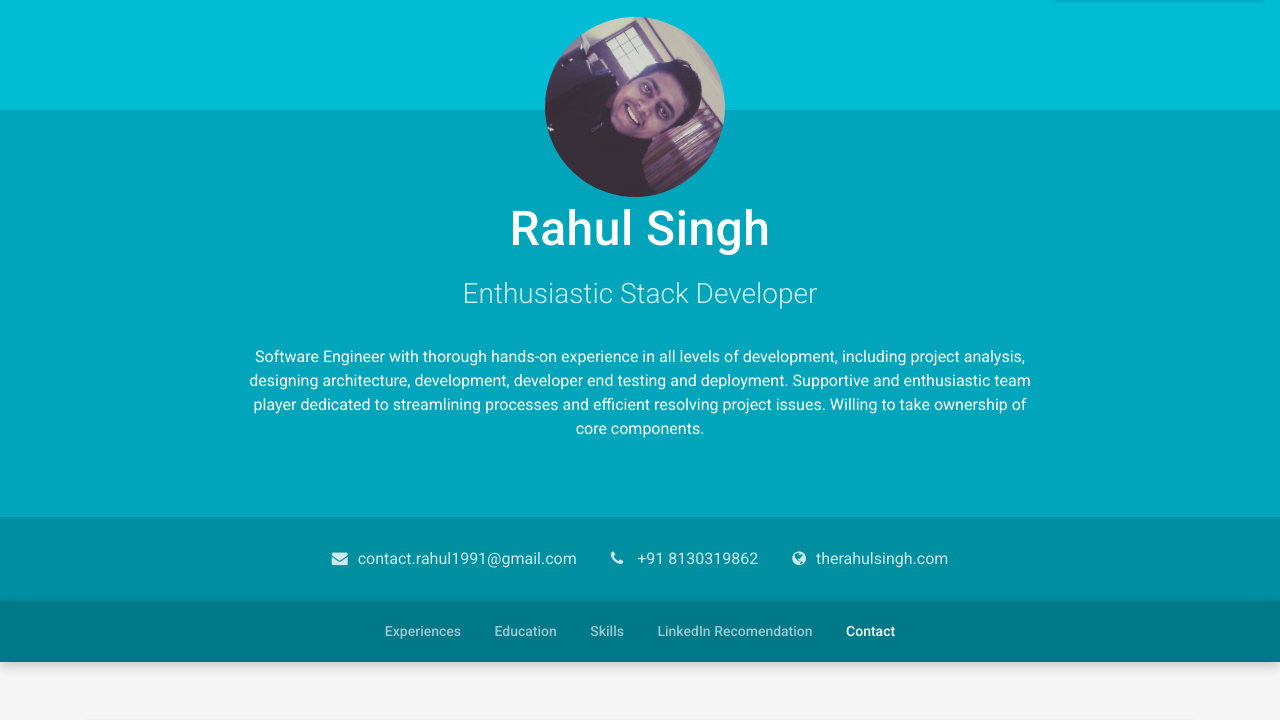
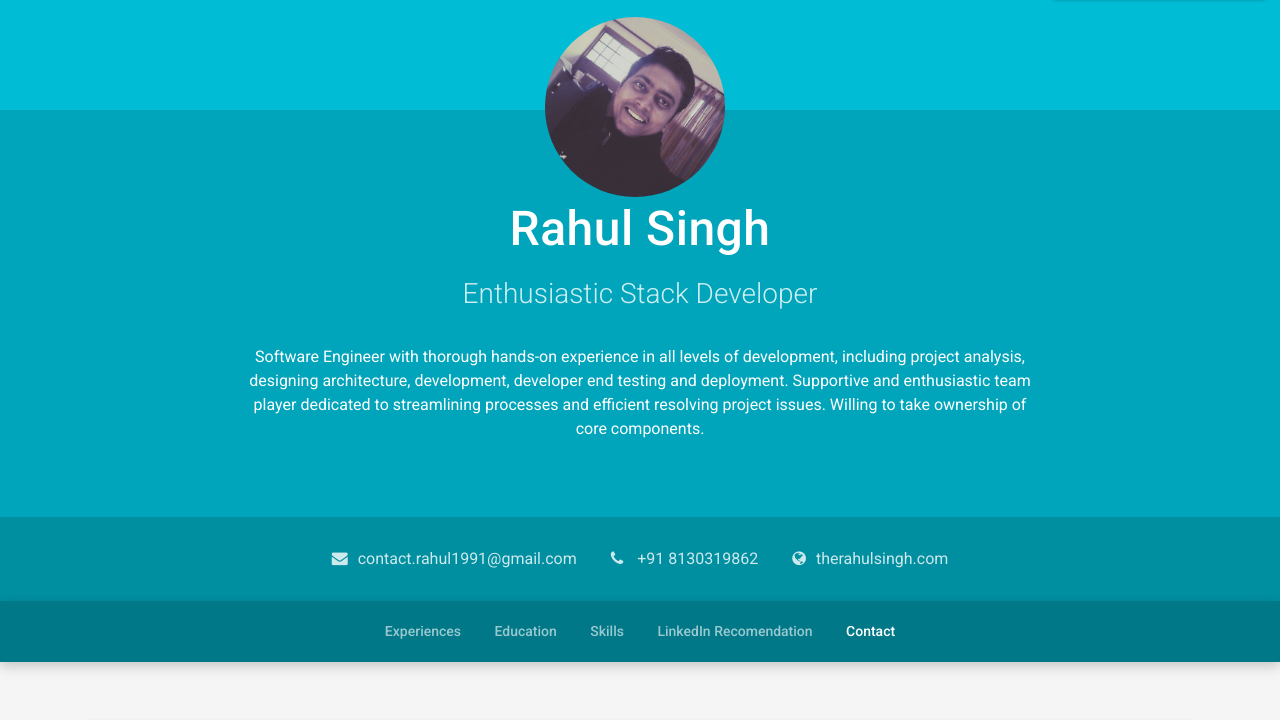
Before and after one commit to hellorahulsingh/hellorahulsingh.github.io, a plain HTML site: page index.html in a window 1280 px wide. Shown: the part 57-777 px from the top of the page. Drawn offline with Linux system fonts and the light colour scheme.

Commit message:
Update styles.css

```diff
--- a/assets/css/styles.css
+++ b/assets/css/styles.css
@@ -304,7 +304,7 @@ a.btn:hover {
   margin-bottom: 45px;
 }
 .img-circle{
-  transform: rotate(20deg);
+  transform: rotate(0deg);
   height: 180px;
   width: 180px;
   position: absolute;
```
